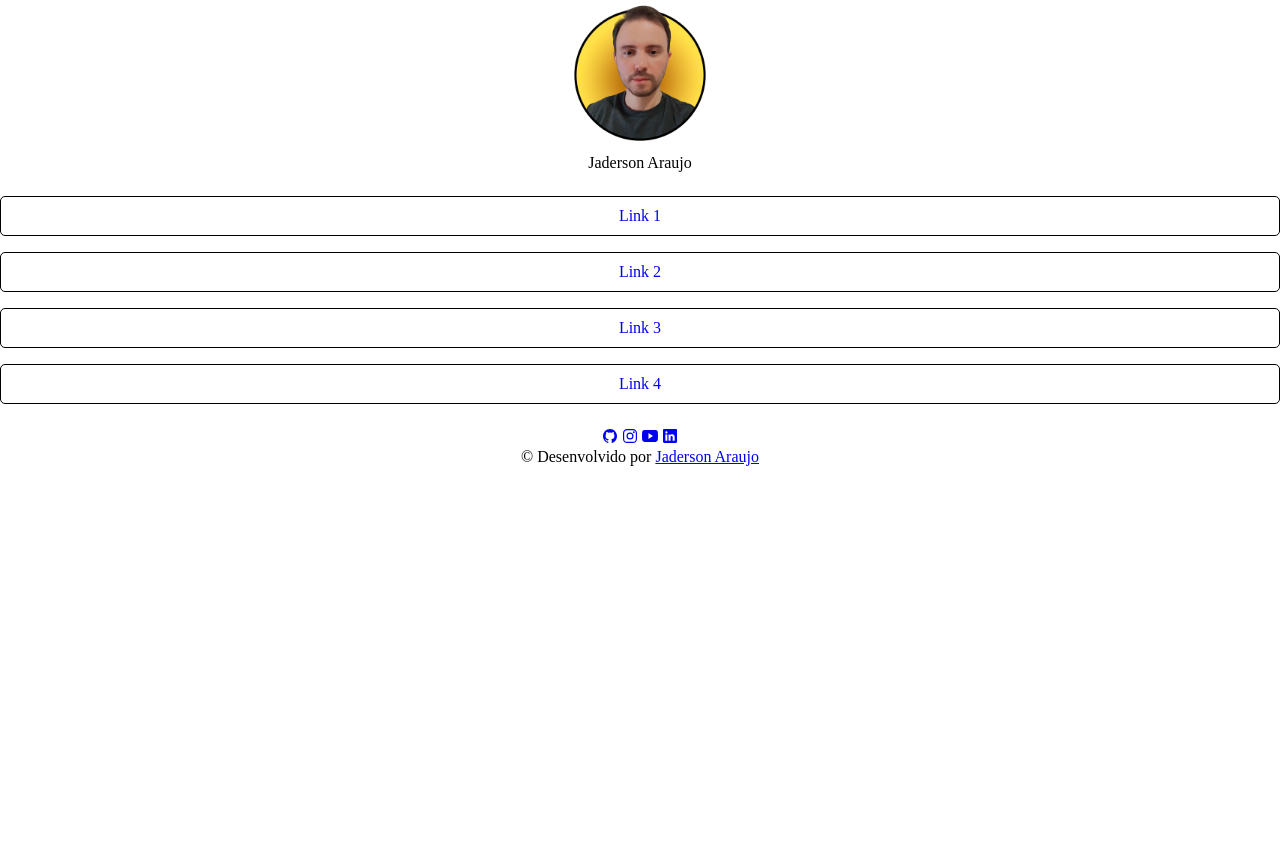
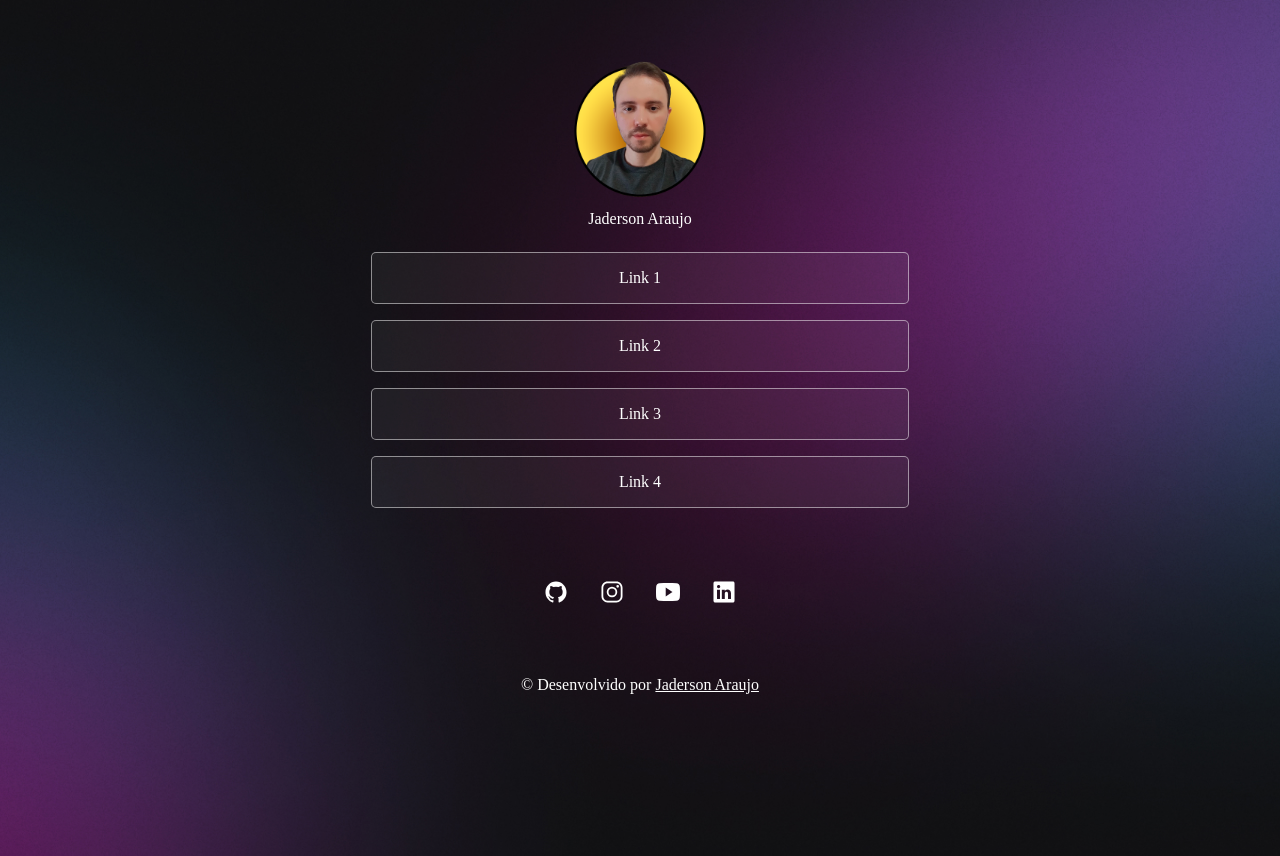
Before and after one commit to sajaderson/t123-html-css, a plain HTML site: page aula-dia-31/index.html in a window 1280 px wide. Before the commit the page ends 800 px from the top, so only its background shows below. Drawn offline with nearby package versions, Linux system fonts and the light colour scheme.

Commit message:
Alterações no CSS

```diff
--- a/aula-dia-31/css/style.css
+++ b/aula-dia-31/css/style.css
@@ -5,8 +5,20 @@
     padding: 0;
 }
 
+body * {
+    color: white;
+}
+
+body {
+    background: url('../assets/bg-desktop.jpg') no-repeat top center/cover;
+    height: 100vh;
+}
+
 #container {
     text-align: center;
+    width: 100%;
+    max-width: 588px;
+    margin: 56px auto 0;
 }
 
 #perfil {
@@ -18,6 +30,7 @@
 }
 
 ul {
+    list-style: none;
     display: flex;
     flex-direction: column;
     gap: 16px;
@@ -26,9 +39,42 @@ ul {
 
 ul li a {
     text-decoration: none;
-    border: 1px solid black;
+    background: rgba(255, 255, 255, 0.05);
+    border: 1px solid rgba(255, 255, 255, 0.5);
     border-radius: 5px;
     display: flex;
     justify-content: center;
-    padding: 10px;
+    padding: 16px;
+    margin: 0 25px;
 }
+
+ul li a:hover {
+    border: 1.5px solid white;
+    background: rgba(0, 0, 0, 0.02);
+}
+
+#linksSocial {
+    display: flex;
+    justify-content: center;
+    margin: 56px auto;
+}
+
+#linksSocial a{
+    font-size: 24px;
+    display: flex;
+    border-radius: 50%;
+    padding: 16px;
+}
+
+#linksSocial a:hover {
+    background: rgba(255, 255, 255, 0.2);
+}
+
+/* media queries */
+
+@media (max-width: 700px) {
+    body {
+        background: url('../assets/bg-mobile.jpg') no-repeat top center/cover;
+
+    }
+}
```
Also changed, not shown: aula-dia-31/assets/bg-desktop.jpg (added), aula-dia-31/assets/bg-mobile.jpg (added).
